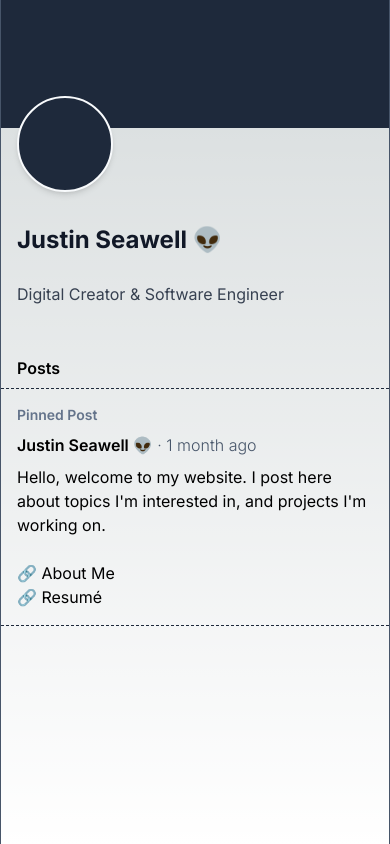
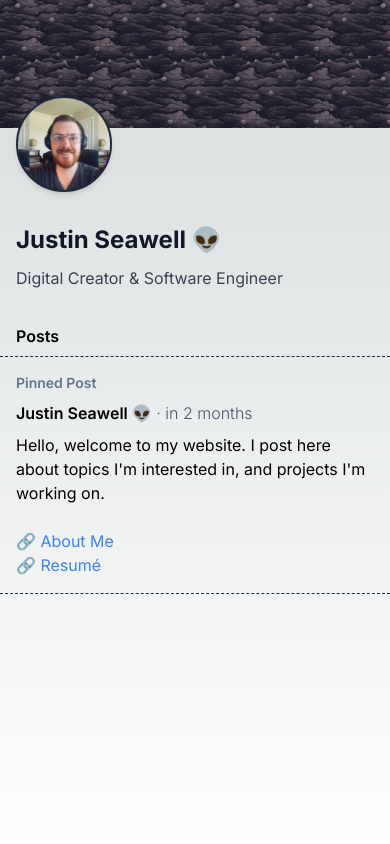
Before and after one commit to jpseawell/personal-site, a Next.js app: page / in a window 390 px wide. Built offline with nearby package versions, Linux system fonts and the light colour scheme.

Commit message:
fix: fix some link and text styles

```diff
--- a/components/borderContainer.tsx
+++ b/components/borderContainer.tsx
@@ -3,7 +3,7 @@ import { ReactNode } from "react";
 export default function BorderContainer({ children }: { children: ReactNode }) {
   return (
     <div
-      className={`w-full min-h-screen border-solid border-x border-slate-600`}
+      className={`w-full min-h-screen border-solid md:border-x border-slate-600`}
     >
       {children}
     </div>
--- a/components/post.tsx
+++ b/components/post.tsx
@@ -1,7 +1,6 @@
 import { content } from "@/data/content";
 import { Post as PostData } from "@/data/posts";
 import { DateTime } from "luxon";
-import { FC } from "react";
 
 type PostProps = {
   post: PostData;
--- a/components/profile.tsx
+++ b/components/profile.tsx
@@ -3,14 +3,14 @@ import { content } from "@/data/content";
 export default function Profile() {
   return (
     <div className="relative">
-      <div className="mb-6 relative">
+      <div className="mb-2 relative">
         {/* Banner */}
         <div
-          className={`bg-slate-800 h-32 bg-[url('/${content.profileBannerImg}')] bg-cover bg-center`}
+          className={`bg-slate-800 h-32 bg-[url('/banner.png')] bg-cover bg-center`}
         ></div>
         {/* Avatar */}
         <div
-          className={`bg-slate-800 rounded-full h-24 w-24 absolute top-24 left-4 border-2 border-slate-50 bg-[url('/${content.profileAvatar}')] bg-contain bg-center shadow-md`}
+          className={`bg-slate-800 rounded-full h-24 w-24 absolute top-24 left-4 border-2 border-slate-800 bg-[url('/avatar.jpg')] bg-contain bg-center shadow-md`}
         ></div>
 
         {/* Profile Info */}
--- a/data/posts.ts
+++ b/data/posts.ts
@@ -8,9 +8,9 @@ export interface Post {
 export const posts: Post[] = [
   {
     id: 1,
-    date: "2023-06-14T15:00:00-05:00",
+    date: "2023-10-18T20:26:19.930Z",
     pinned: true,
     content:
-      'Hello, welcome to my website. I post here about topics I\'m interested in, and projects I\'m working on. <br /><br />🔗 <a href="/about" class="text-orange-600">About Me</a> <br />🔗 <a href="/resume" class="text-orange-600">Resumé</a>',
+      'Hello, welcome to my website. I post here about topics I\'m interested in, and projects I\'m working on. <br /><br />🔗 <a href="/about" class="link">About Me</a> <br />🔗 <a href="/resume" class="link">Resumé</a>',
   },
 ];
--- a/styles/globals.css
+++ b/styles/globals.css
@@ -25,3 +25,7 @@ body {
     )
     rgb(var(--background-start-rgb));
 }
+
+a.link {
+  @apply text-blue-500;
+}
--- a/tailwind.config.ts
+++ b/tailwind.config.ts
@@ -11,9 +11,8 @@ const config: Config = {
       typography: {
         DEFAULT: {
           css: {
-            h1: {
-              fontWeight: "700",
-              fontSize: "2rem",
+            h2: {
+              marginBottom: 8,
             },
           },
         },
```
